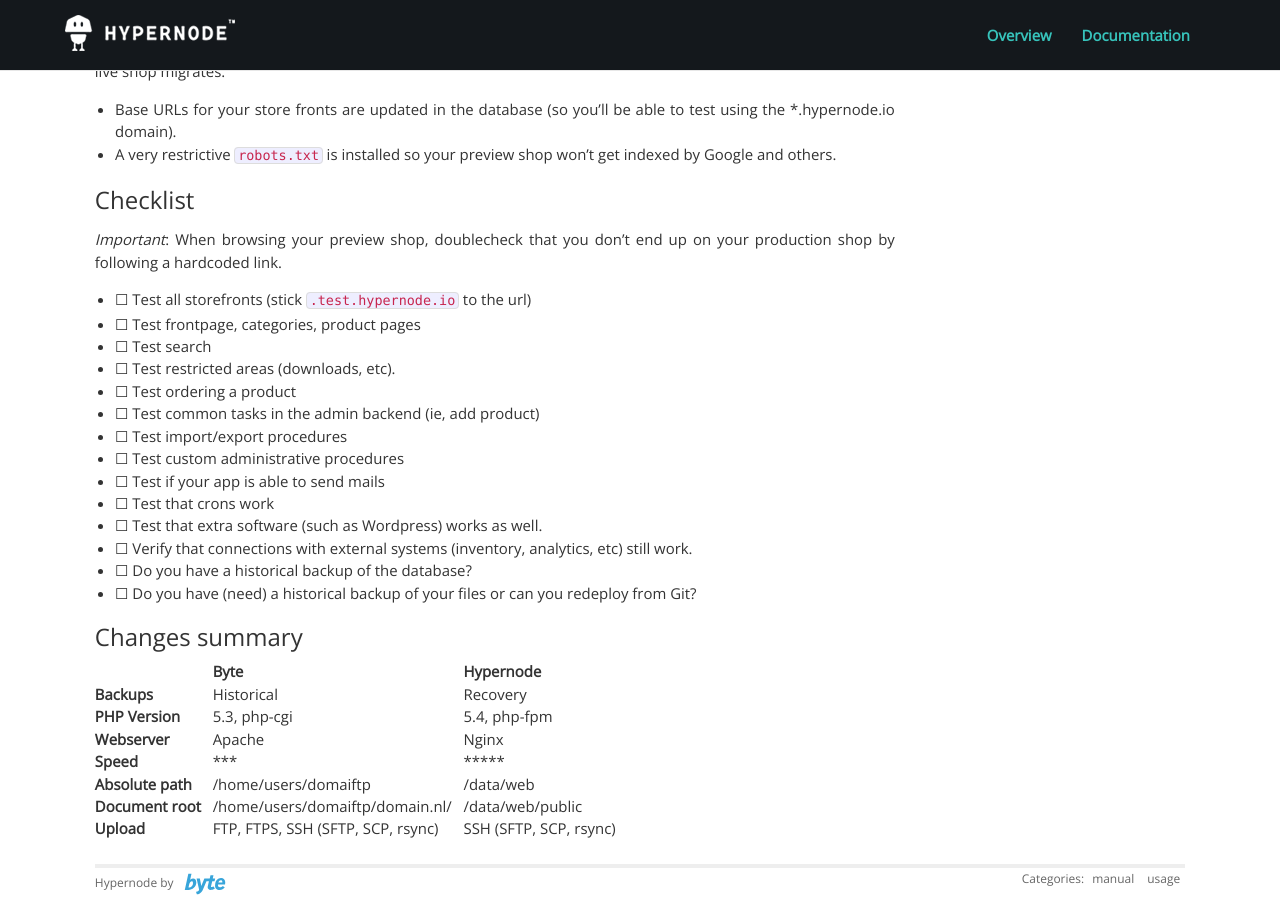
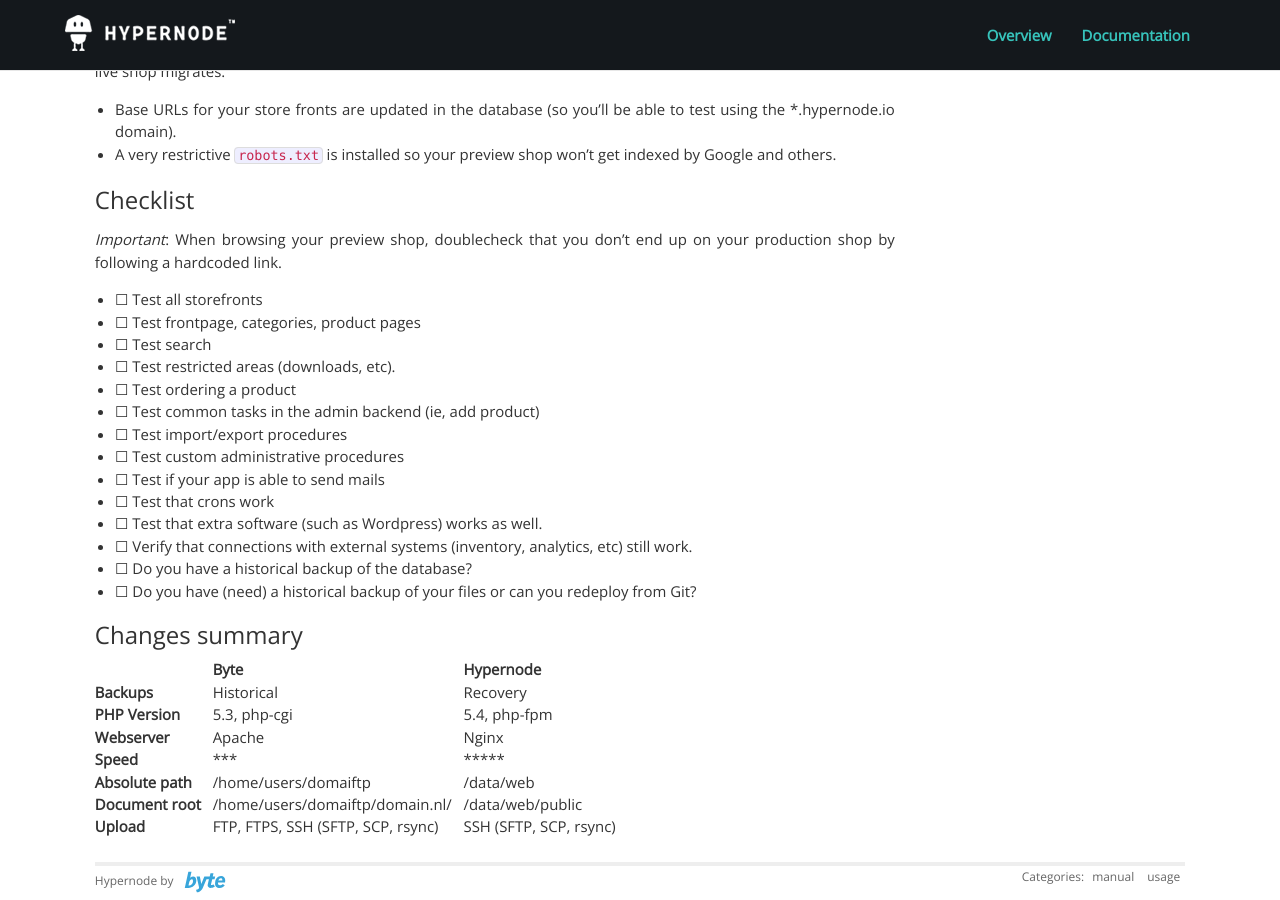
Before and after one commit to damnlie/hypernode.github.io, a Jekyll site: the page built from _posts/2014-02-13-preview-instructions.md, in a window 1280 px wide and 900 px high, scrolled down 1751 px. Built offline with Jekyll 4.4.1, drawn with Linux system fonts in a browser that asks for light colours; nearby versions of some CDN libraries; Markdown is read by kramdown in place of the engine named in the settings; a script that is not in the unit is left out.

Commit message:
Removed test.hypernode.io reference

```diff
--- a/_posts/2014-02-13-preview-instructions.md
+++ b/_posts/2014-02-13-preview-instructions.md
@@ -64,7 +64,7 @@
 
 _Important_: When browsing your preview shop, doublecheck that you don't end up on your production shop by following a hardcoded link.
 
-- ☐  Test all storefronts (stick `.test.hypernode.io` to the url)
+- ☐  Test all storefronts
 - ☐  Test frontpage, categories, product pages
 - ☐  Test search
 - ☐  Test restricted areas (downloads, etc).
```
